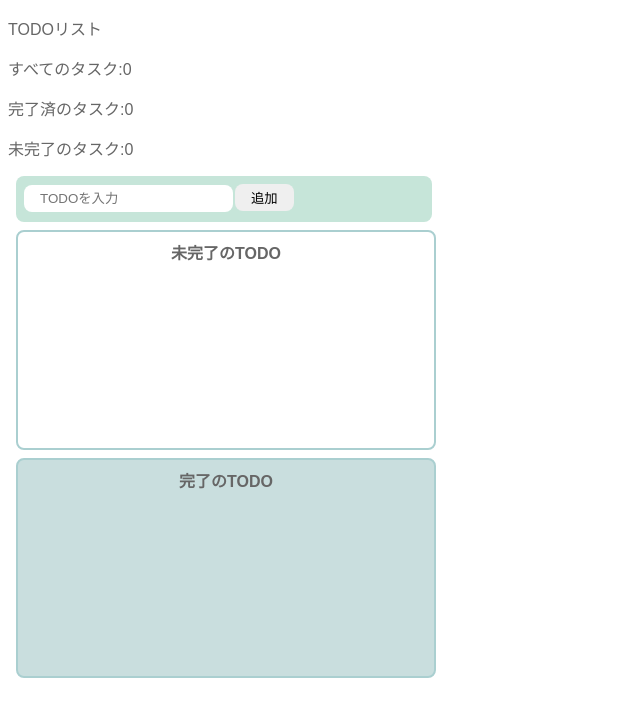
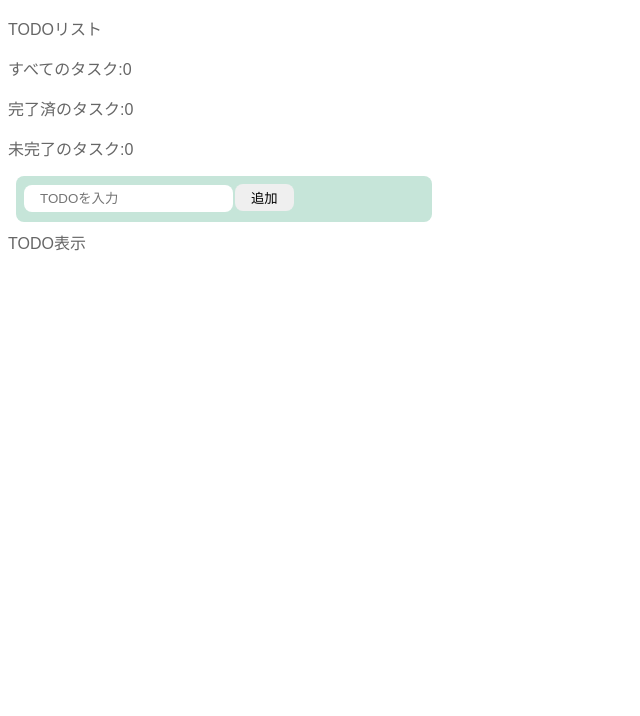
Before and after one commit to umedanaoyuki/hc_practice, a React (Vite) app in the folder react_todo_list/: page / in a window 1280 px wide. Shown: the top 716 px of the page, without its empty margins (0-640 px from the left). Built offline with nearby package versions, Linux system fonts and the light colour scheme.

Commit message:
削除機能の実装

```diff
--- a/react_todo_list/src/App.tsx
+++ b/react_todo_list/src/App.tsx
@@ -6,6 +6,7 @@ import { CompleteTodos } from "./components/completeTodos";
 
 function App() {
   const [todoText, setTodoText] = useState<string>("");
+  const [todos, setTodos] = useState<string[]>([]);
   const [incompleteTodos, setIncompleteTodos] = useState<string[]>([]);
 
   const [completeTodos, setCompleteTodos] = useState<string[]>([]);
@@ -16,15 +17,16 @@ function App() {
   const onClickAdd = () => {
     // 入力が空の場合 何も動作しない
     if (todoText === "") return;
-    const newTodos = [...incompleteTodos, todoText];
-    setIncompleteTodos(newTodos);
+    const newTodos = [...todos, todoText];
+    setTodos(newTodos);
     setTodoText("");
+    // console.log(todos);
   };
 
   const onClickDelete = (index: number) => {
-    const newTodos = [...incompleteTodos];
+    const newTodos = [...todos];
     newTodos.splice(index, 1);
-    setIncompleteTodos(newTodos);
+    setTodos(newTodos);
   };
 
   const onClickComplete = (index: number) => {
@@ -64,15 +66,32 @@ function App() {
         onClick={onClickAdd}
         disabled={isMaxLimitIncompleteTodos}
       />
-      {isMaxLimitIncompleteTodos && (
+      <div>TODO表示</div>
+      <div>
+        <ul>
+          {todos.map((todo, index) => {
+            return (
+              <li key={todo}>
+                <div className="list-row">
+                  <input type="checkbox" />
+                  <p className="todo-item">{todo}</p>
+                  <button>編集</button>
+                  <button onClick={() => onClickDelete(index)}>削除</button>
+                </div>
+              </li>
+            );
+          })}
+        </ul>
+      </div>
+      {/* {isMaxLimitIncompleteTodos && (
         <p style={{ color: "red" }}>登録できるTODOは5個までです。</p>
-      )}
-      <IncompleteTodos
+      )} */}
+      {/* <IncompleteTodos
         todos={incompleteTodos}
         onClickDelete={onClickDelete}
         onClickComplete={onClickComplete}
-      />
-      <CompleteTodos todos={completeTodos} onClick={onClickBack} />
+      /> */}
+      {/* <CompleteTodos todos={completeTodos} onClick={onClickBack} /> */}
     </>
   );
 }
```
